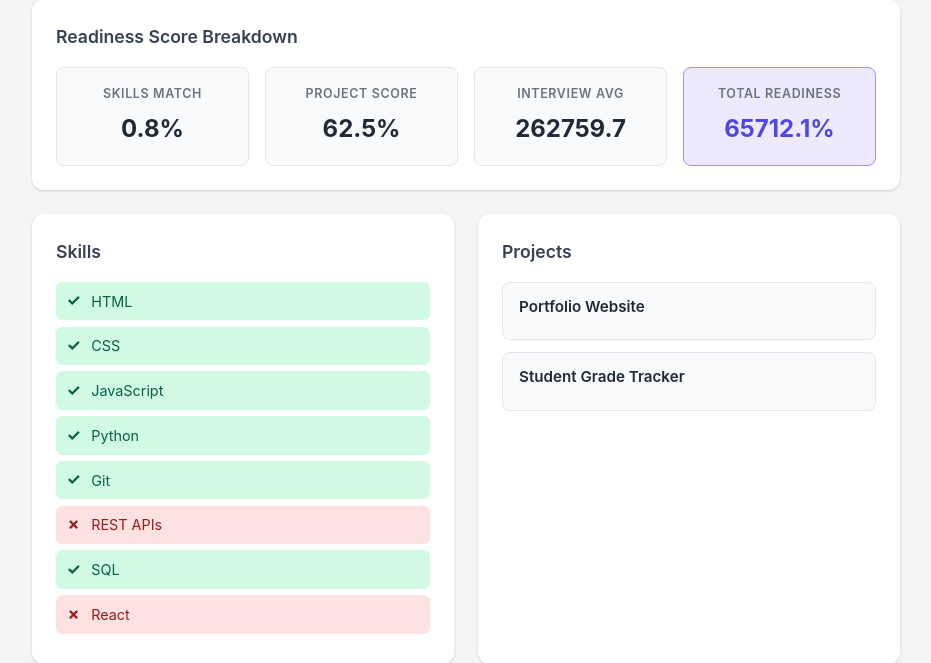
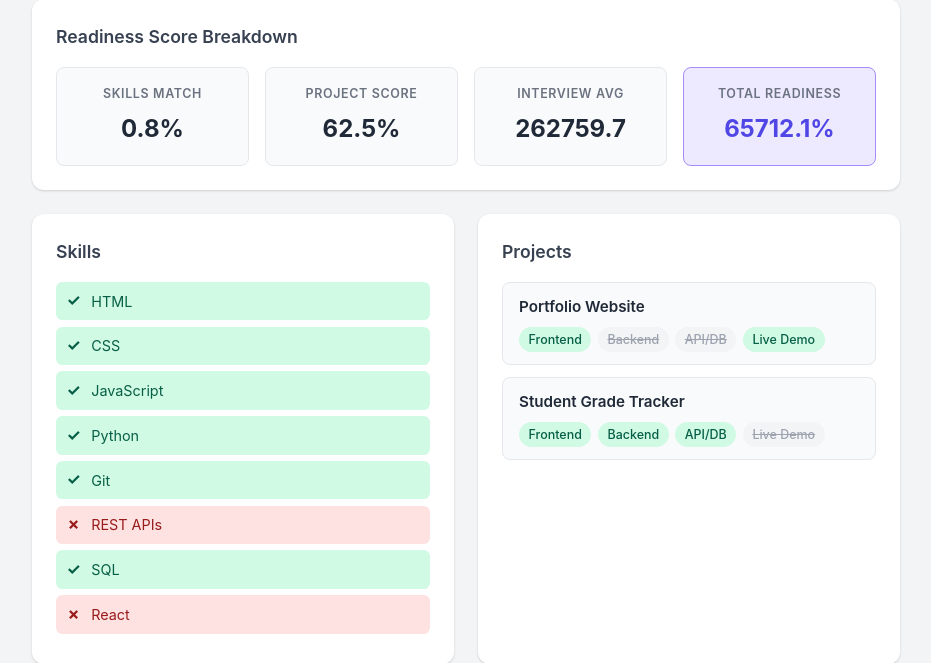
Before and after one commit to sabman83/fellowship-readiness-tracker, a Flask app: page /students/1 in a window 1280 px wide. Shown: the part 158-821 px from the top of the page, without its empty margins (174-1105 px from the left). Run offline with Flask 3, Linux system fonts and the light colour scheme.

Commit message:
Add project feature checklist to student detail

```diff
--- a/templates/student.html
+++ b/templates/student.html
@@ -147,11 +147,18 @@
                 container.innerHTML = '<p class="empty-state">No projects added.</p>';
                 return;
             }
-            container.innerHTML = projects.map(p => `
+            const html = projects.map(p => `
                 <div class="project-card">
                     <h4>${p.name}</h4>
+                    <div class="project-checklist">
+                        <span class="${p.has_frontend ? 'check-yes' : 'check-no'}">Frontend</span>
+                        <span class="${p.has_backend ? 'check-yes' : 'check-no'}">Backend</span>
+                        <span class="${p.has_api_db ? 'check-yes' : 'check-no'}">API/DB</span>
+                        <span class="${p.has_live_demo ? 'check-yes' : 'check-no'}">Live Demo</span>
+                    </div>
                 </div>
             `).join('');
+            container.innerHTML = html;
         }
 
         function renderInterviewScores(scores) {
```
